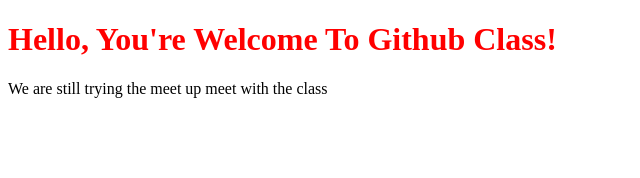
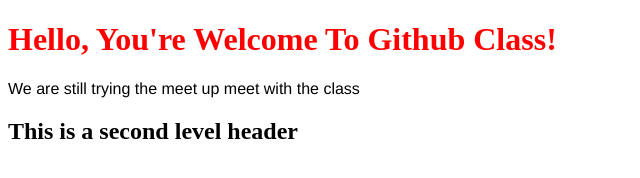
Before and after one commit to calvinachim/CalvAchim, a plain HTML site: page index.html in a window 1280 px wide. Shown: the whole page, without its empty margins (0-640 px from the left). Drawn offline with Linux system fonts and the light colour scheme.

Commit message:
Styled new paragraph and added section two

```diff
--- a/index.html
+++ b/index.html
@@ -13,6 +13,9 @@
         <h1> Hello, You're Welcome To Github Class! </h1>
         <p>We are still trying the meet up meet with the class </p>
     </div>
+    <div>
+        <h2>This is a second level header</h2>
+    </div>
 </body>
 
 </html>
--- a/styles.css
+++ b/styles.css
@@ -1,3 +1,7 @@
 h1{
     color: red;
 }
+
+p{
+    font-family: 'Franklin Gothic Medium', 'Arial Narrow', Arial, sans-serif;
+}
```
